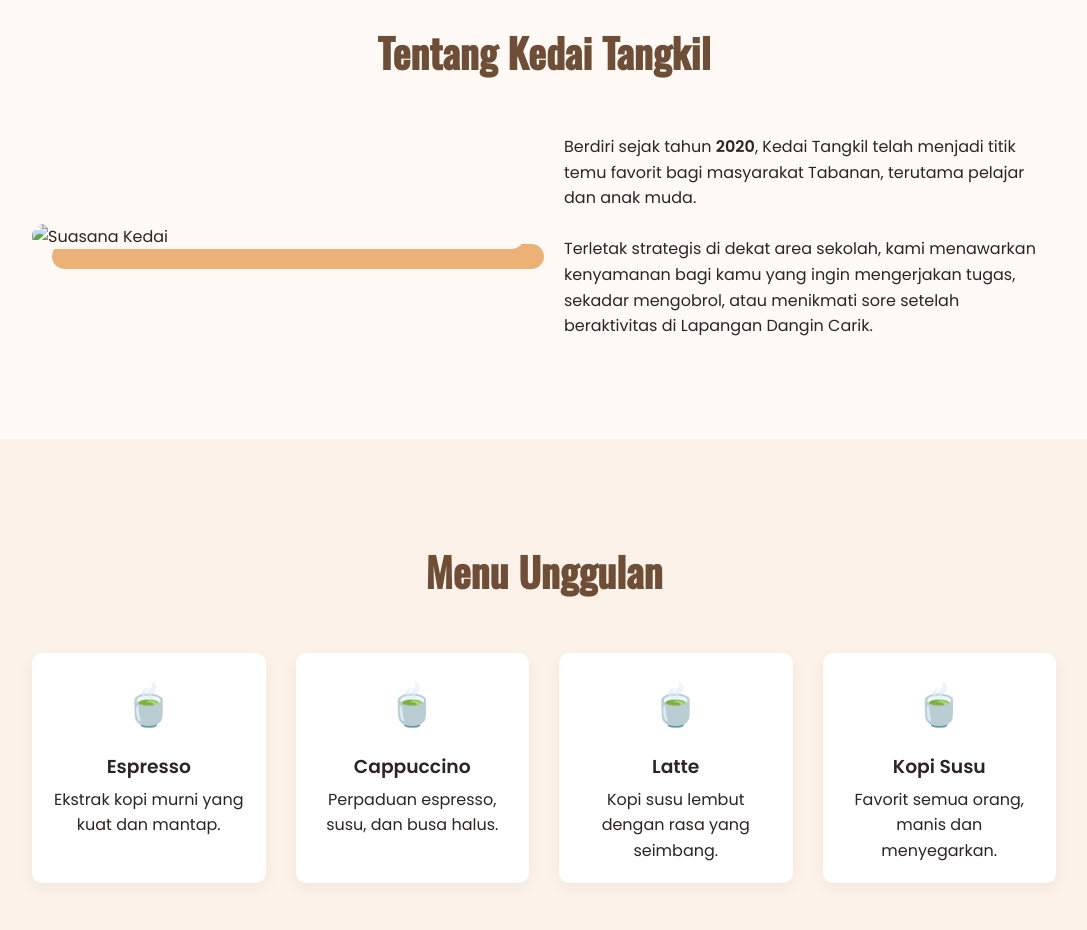
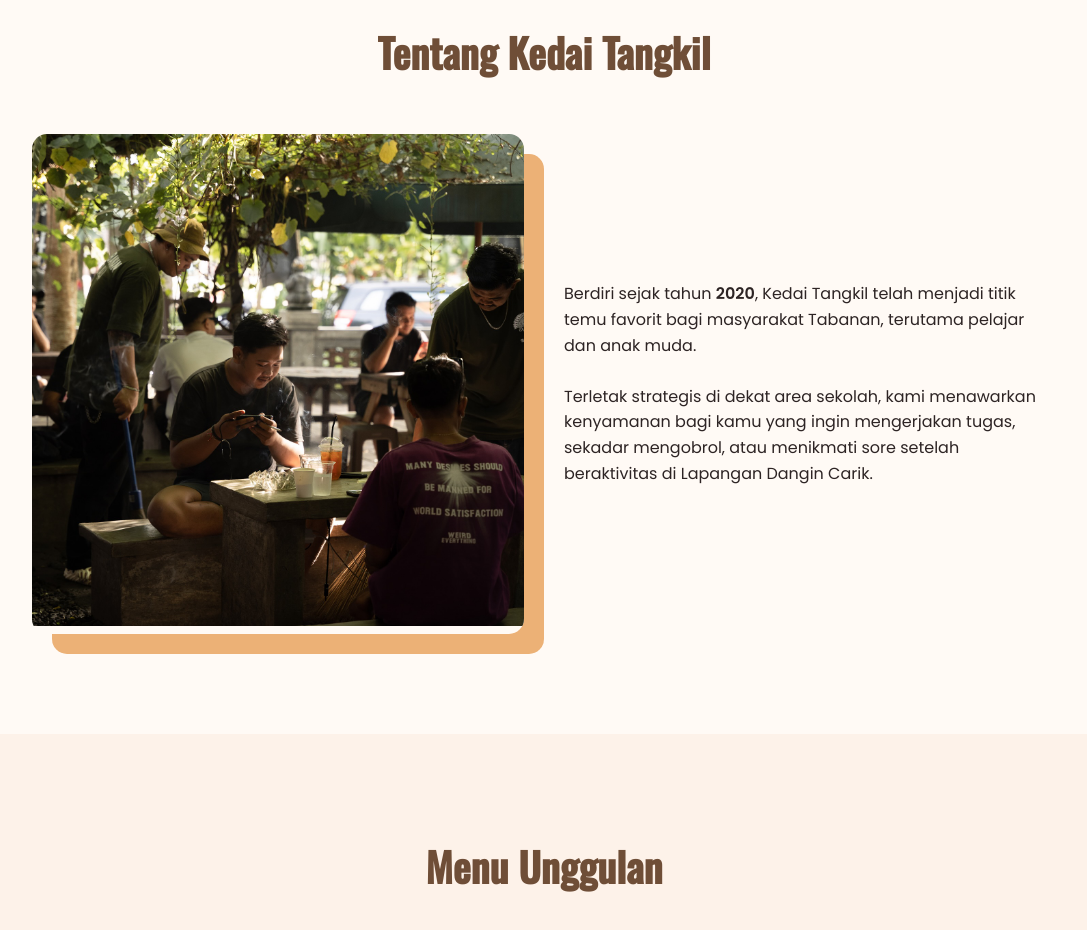
Before and after one commit to MahendraAdikresna/landing_page, a plain HTML site: page index.html in a window 1280 px wide. Shown: the part 880-1810 px from the top of the page, without its empty margins (96-1183 px from the left). Drawn offline with nearby package versions, Linux system fonts and the light colour scheme.

Commit message:
Update final gambar card

```diff
--- a/index.html
+++ b/index.html
@@ -36,7 +36,7 @@
       <div class="about-box">
         <div class="about-img">
           <img
-            src="images/kedaitangkil.jpg"
+            src="kedaitangkil.jpg"
             alt="Suasana Kedai"
             style="width: 100%"
           />
```
